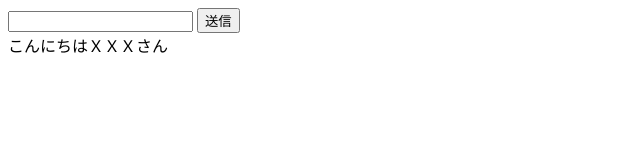
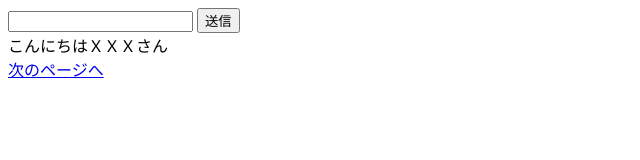
Before and after one commit to jcsizudev/AngProj, a website: page public/event.html in a window 1280 px wide. Shown: the whole page, without its empty margins (0-640 px from the left). Drawn offline with nearby package versions, Linux system fonts and the light colour scheme.

Commit message:
protractorテスト用修正

```diff
--- a/public/event.html
+++ b/public/event.html
@@ -14,5 +14,6 @@
     <button ng-click="onclick($event)">送信</button>
   </form>
   <div>{{greeting}}</div>
+  <a href="books.html">次のページへ</a>
 	</body>
 </html>
```
